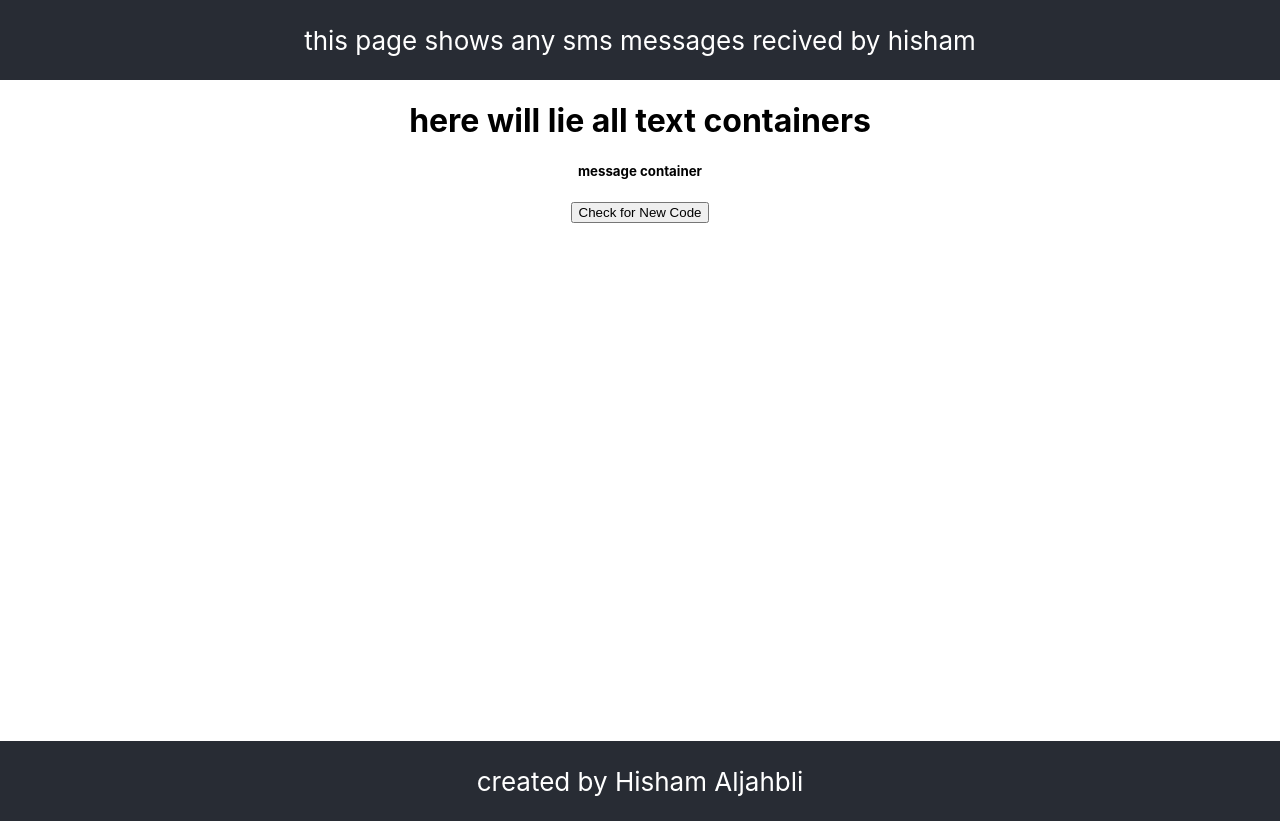
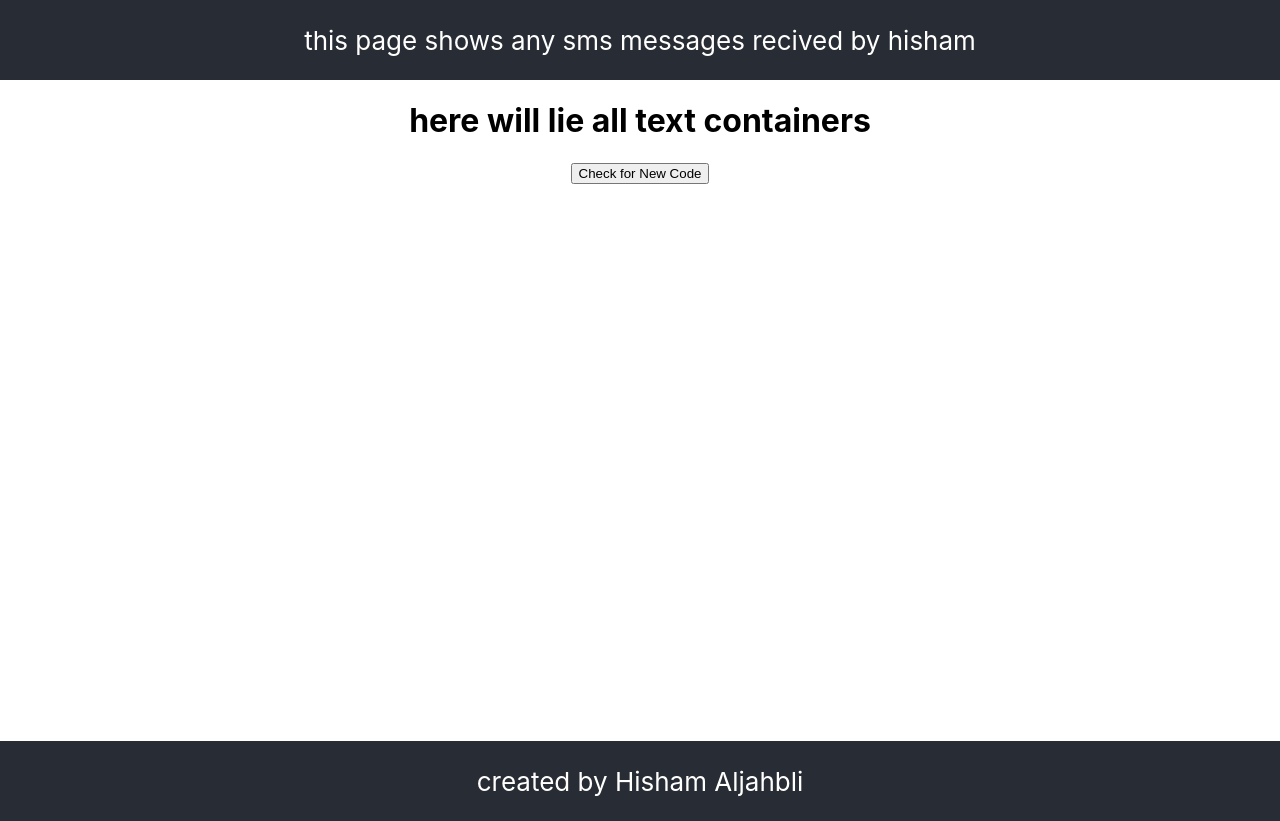
Before and after one commit to hamjahb/sms-to-web-react-app-2025-update, a React (Create React App) app: page / in a window 1280 px wide. Built offline with nearby package versions, Linux system fonts and the light colour scheme.

Commit message:
add sms cards working

```diff
--- a/src/App.js
+++ b/src/App.js
@@ -24,6 +24,9 @@ class App extends Component {
     axios.get('https://obscure-lowlands-72494.herokuapp.com/all')
     .then(response => {
       console.log(response.data);
+      this.setState({
+        smsList: response.data
+      })
     })
     .catch(error => {
       console.log(error);
@@ -45,7 +48,7 @@ class App extends Component {
 
         <body className="App-body">
           <h1>here will lie all text containers</h1>
-          <AllMessageContainer/>
+          <AllMessageContainer smsList = {this.state.smsList}/>
           <button onClick = {(e) => this.onButtonClick(e)} >Check for New Code</button>
         </body>
 
--- a/src/pages/AllMessageContainer.js
+++ b/src/pages/AllMessageContainer.js
@@ -1,17 +1,26 @@
 import React, {Component} from 'react';
+import SmsCard from './SmsCard'
 
 
 class AllMessageContainer extends Component {
-    constructor(props){
-        super (props)
+    render() {
 
-      }
+        console.log (this.props.smsList)
 
-      render() {
-          return(
-              <h5>message container</h5>
-          )
-      }
+        const cardRender = this.props.smsList.map((sms) => {
+            return (
+                <SmsCard sms={sms}/>
+            )
+        })
+
+        // show empty if no sms
+        return(
+            cardRender? cardRender: null
+        )
+        return (
+            <h1>{this.props.smsList}</h1>
+        )
+    }
 
 }
 
--- /dev/null
+++ b/src/pages/SmsCard.js
@@ -0,0 +1,24 @@
+import React, {Component} from 'react';
+
+
+
+class SmsCard extends Component {
+
+
+
+    render(){
+        console.log(this.props.sms)
+
+
+        return(
+        <div className ='smsCard'>
+            <h2>Number:</h2>
+            <p>{this.props.sms.phone}</p>
+            <h2>Text:</h2>
+            <p>{this.props.sms.text}</p>
+        </div>
+        )
+    }
+}
+
+export default SmsCard;
```
